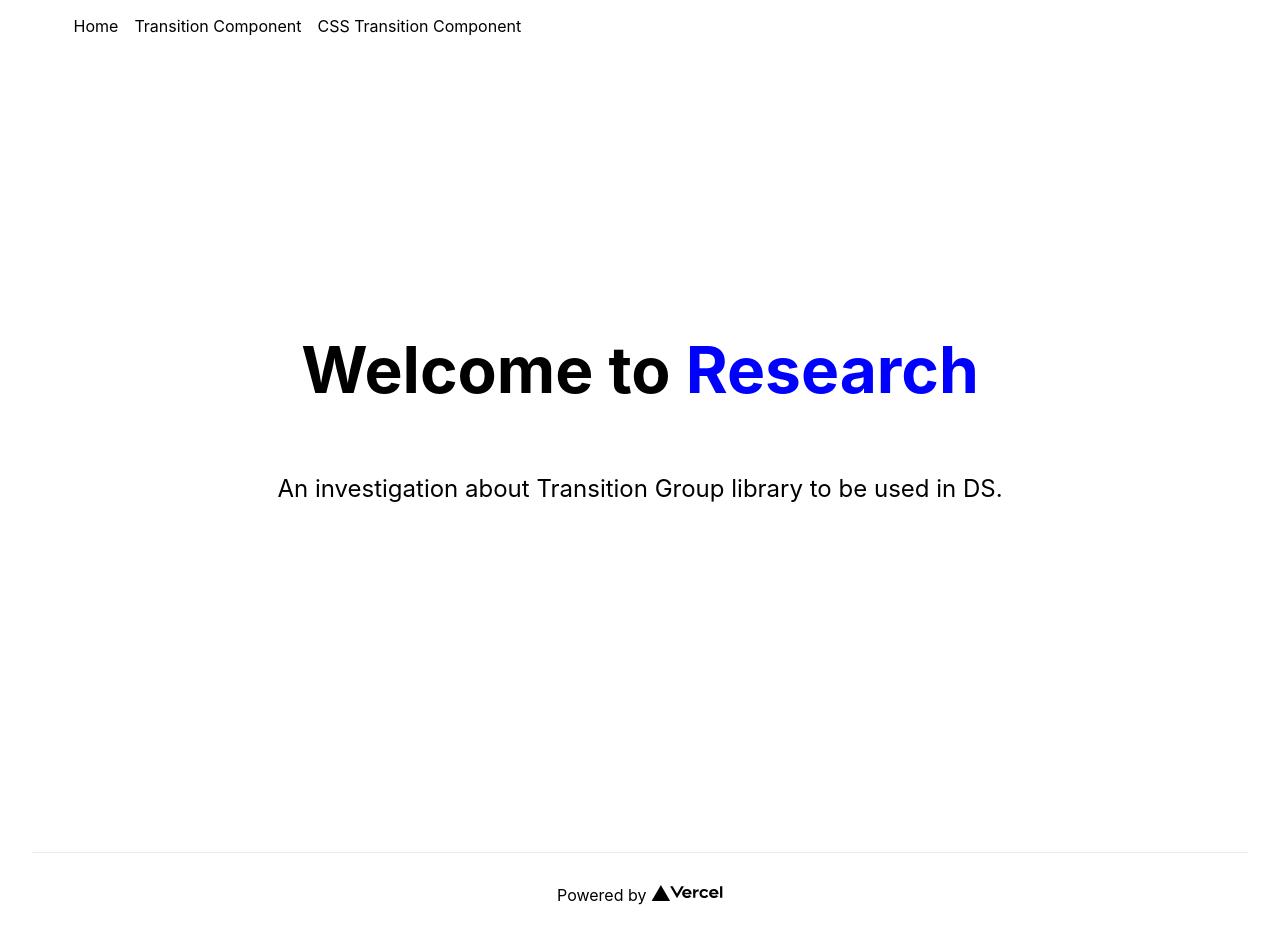
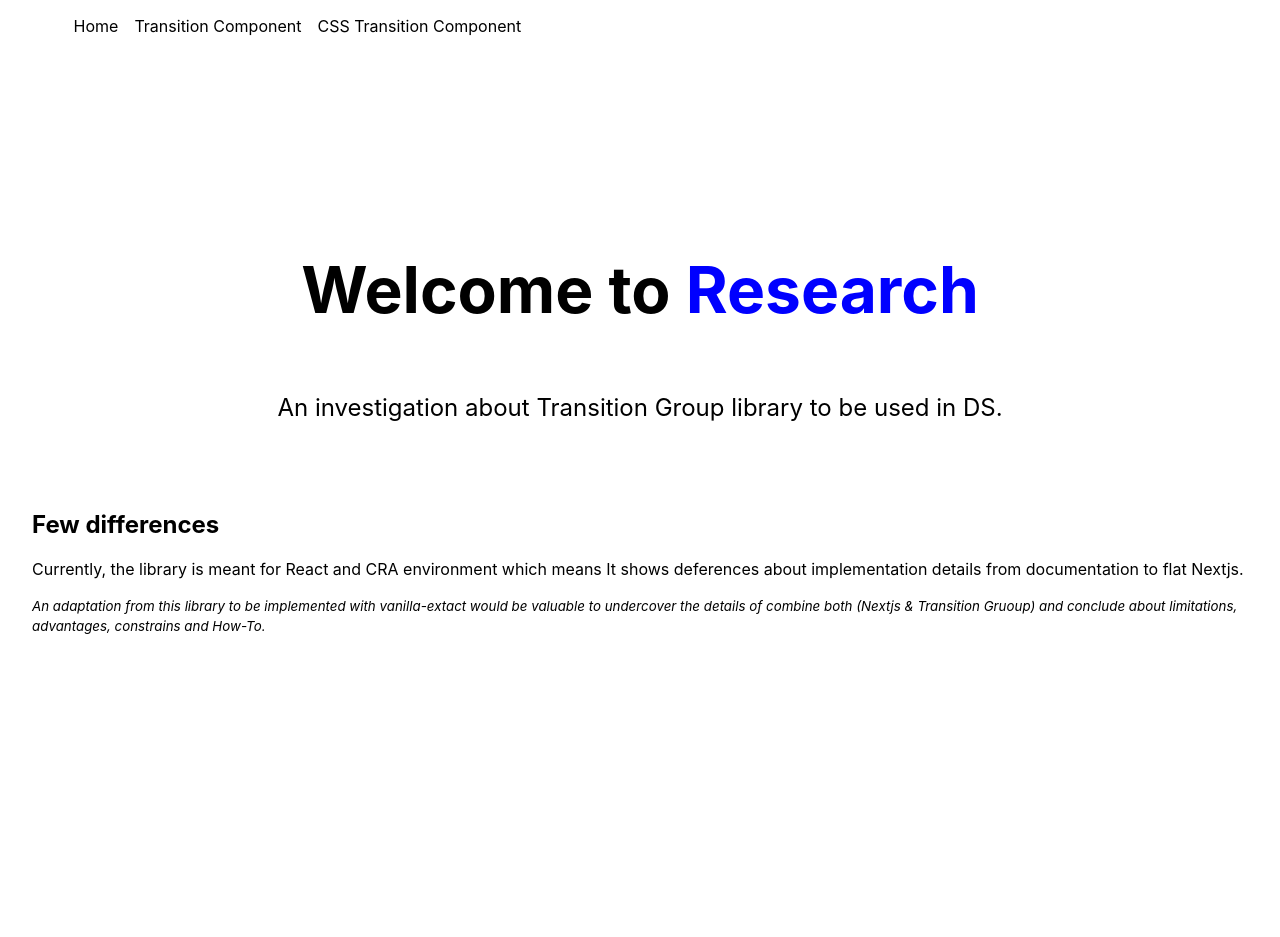
Before and after one commit to laugsg/transition-group, a Next.js app: page / in a window 1280 px wide. After the commit the page ends 852 px from the top, so only its background shows below. Built offline with nearby package versions, Linux system fonts and the light colour scheme.

Commit message:
update > differences from react/nextjs

```diff
--- a/pages/index.js
+++ b/pages/index.js
@@ -24,14 +24,26 @@ export default function Home() {
         <p className={styles.description}>
           An investigation about Transition Group library to be used in DS.
         </p>
+
+      <section>
+        <h2>Few differences</h2>
+        <p>
+          Currently, the library is meant for React and CRA environment
+          which means It shows deferences about implementation details
+          from documentation to flat Nextjs.
+        </p>
+
+        <p>
+          <small>
+            <i>
+              An adaptation from this library to be implemented with vanilla-extact
+              would be valuable to undercover the details of combine both
+              (Nextjs & Transition Gruoup) and conclude about limitations, advantages, constrains and How-To.
+            </i>
+          </small>
+        </p>
+      </section>
       </main>
-
-      <footer className={styles.footer}>
-        <span className={styles.logo}>
-          Powered by{" "}
-          <Image src="/vercel.svg" alt="Vercel Logo" width={72} height={16} />
-        </span>
-      </footer>
     </div>
   );
 }
--- a/styles/globals.css
+++ b/styles/globals.css
@@ -24,3 +24,23 @@ a {
     background: black;
   }
 }
+
+
+.my-node-enter {
+  opacity: 0;
+  transform: scale(1.1);
+}
+.my-node-enter-active {
+  opacity: 1;
+  transform: scale(1);
+  transition: opacity 300ms, transform 300ms;
+}
+.my-node-exit {
+  opacity: 1;
+  transform: scale(1);
+}
+.my-node-exit-active {
+  opacity: 0;
+  transform: scale(0.9);
+  transition: opacity 300ms, transform 300ms;
+}
```
Also changed, not shown: components/CssTransitionComponent.d.ts (added, +17 -0 lines), components/CssTransitionComponent.tsx (+6 -4 lines), styles/CssTransitionComponent.module.css (+25 -2 lines).
